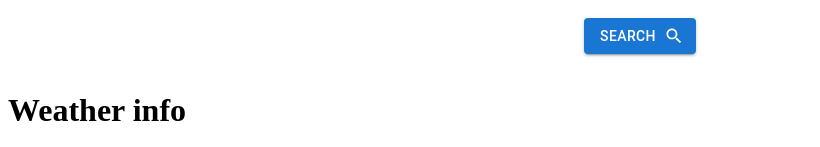
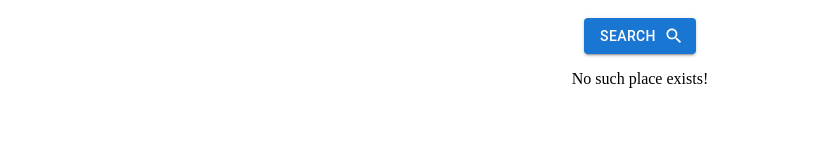
Before and after one commit to SoyamKayasth/React-JS-Practice, a React (Vite) app in the folder 9. Mini Project- Weather App/: page / in a window 1280 px wide. Both pictures are taken after typing "Sample" into the empty fields and a click on the button "SEARCH". Shown: the part 165-312 px from the top of the page, without its empty margins (0-820 px from the left). Built offline with nearby package versions, Linux system fonts and the light colour scheme; no server answers; grey boxes are pictures that could not be loaded.

Commit message:
Handled asynchronous errors in API call

```diff
--- a/9. Mini Project- Weather App/src/components/SearchBox.jsx
+++ b/9. Mini Project- Weather App/src/components/SearchBox.jsx
@@ -7,6 +7,8 @@ import "./weather.css"
 export default function SearchBox({update}){
 
 const [city , setCity] = useState("");
+const [err , setErr] = useState(false);
+
 const API_URL = "https://api.openweathermap.org/data/2.5/weather"
 const API_KEY = import.meta.env.VITE_API_KEY;
 
@@ -21,6 +23,8 @@ const handleSubmit = (e) => {
 }
 
 const getWeatherInfo = async() => {
+    try{
+    setErr(false);
     let res = await fetch(`${API_URL}?q=${city}&appid=${API_KEY}&units=metric`);
     let jsonRes = await res.json();
     let result = {
@@ -34,11 +38,14 @@ const getWeatherInfo = async() => {
                   icon:jsonRes.weather[0].icon,
     };
     update(result);
+  }catch(e){
+      setErr(true);
+  }
 }
 
  return(
     <div className="search-container">
-          <h2 className='heading'>Search For Weather</h2>
+        <h2 className='heading'>Search For Weather</h2>
         <form onSubmit={handleSubmit}>
         <div className="searchBox">
         <div className='inputBox'>
@@ -59,6 +66,7 @@ const getWeatherInfo = async() => {
       </Button>
       </div>
       </div>
+        {err && <p>No such place exists!</p>}
       </form>
     </div>
  );
```
